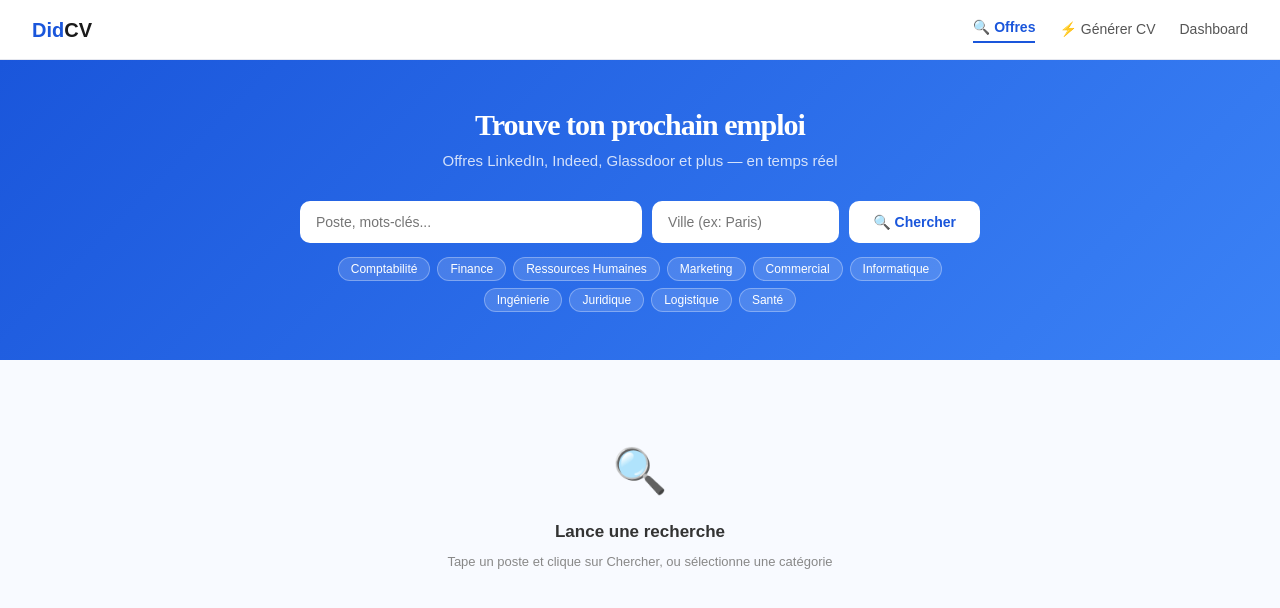
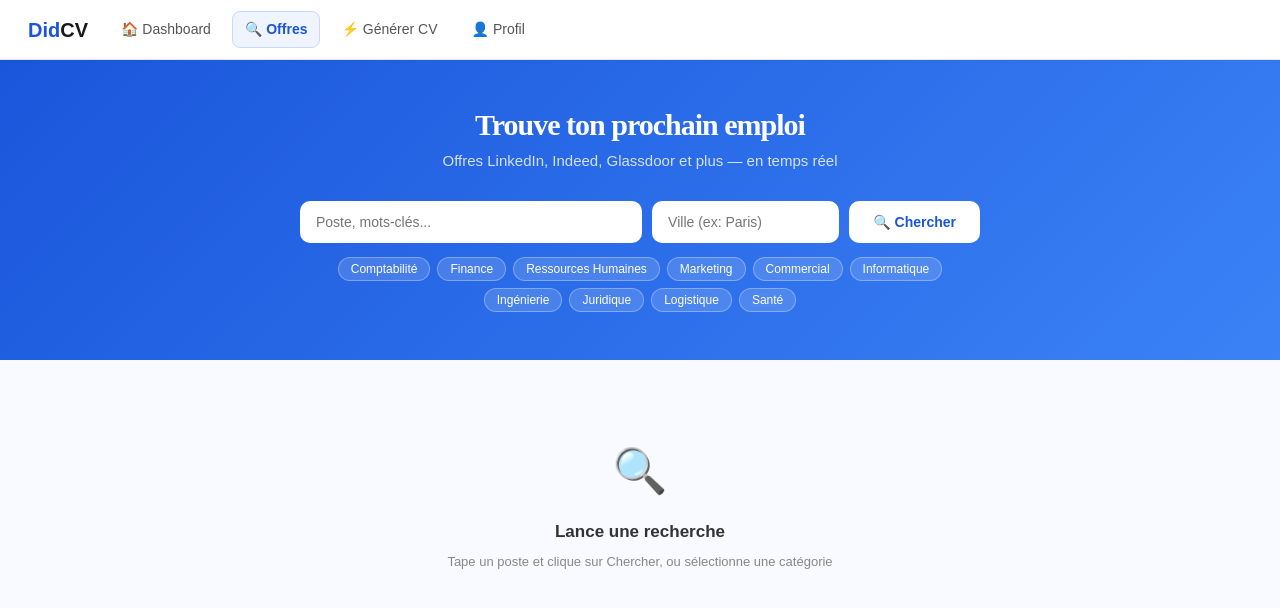
Before and after one commit to Didi276/didcv, a React (Vite) app: page /offres in a window 1280 px wide. Shown: the top 608 px of the page. Built offline with nearby package versions, Linux system fonts and the light colour scheme; no server answers.

Commit message:
feat: navbar globale

```diff
--- a/src/Dashboard.jsx
+++ b/src/Dashboard.jsx
@@ -1,4 +1,4 @@
-import CVEditor from './CVEditor'
+import CVEditorBlocks from './CVEditorBlocks'
 import { useEditor, EditorContent } from '@tiptap/react'
 import StarterKit from '@tiptap/starter-kit'
 import Underline from '@tiptap/extension-underline'
@@ -10,6 +10,7 @@ import { supabase } from './supabase'
 import { CVTemplate } from './CVTemplates'
 import jsPDF from 'jspdf'
 import html2canvas from 'html2canvas'
+import Navbar from './Navbar'
 import './App.css'
 
 function Dashboard() {
@@ -21,23 +22,16 @@ function Dashboard() {
   const [showLettre, setShowLettre] = useState(false)
   const [editingLettre, setEditingLettre] = useState(false)
   const [lettreEditee, setLettreEditee] = useState('')
-
-  // ✅ CVEditor plein écran (même composant que Generate.jsx)
   const [showCVEditor, setShowCVEditor] = useState(false)
   const [cvToEdit, setCvToEdit] = useState(null)
 
   const editor = useEditor({
     extensions: [
-      StarterKit,
-      Underline,
-      TextStyle,
-      Color,
+      StarterKit, Underline, TextStyle, Color,
       TextAlign.configure({ types: ['heading', 'paragraph'] }),
     ],
     content: '',
-    onUpdate: ({ editor }) => {
-      setLettreEditee(editor.getHTML())
-    },
+    onUpdate: ({ editor }) => setLettreEditee(editor.getHTML()),
   })
 
   useEffect(() => {
@@ -57,25 +51,18 @@ function Dashboard() {
     fetchData()
   }, [])
 
-  const handleLogout = async () => {
-    await supabase.auth.signOut()
-    window.location.href = '/'
-  }
-
   const handleDelete = async (id) => {
     if (!confirm('Supprimer ce CV ?')) return
     await supabase.from('cvs').delete().eq('id', id)
     setCvs(cvs.filter(cv => cv.id !== id))
   }
 
-  // ✅ Ouvrir CVEditor plein écran pour un CV existant
   const handleEditCV = (cv) => {
     setCvToEdit(cv)
     setShowCVEditor(true)
-    setSelectedCv(null) // fermer la modale si ouverte
+    setSelectedCv(null)
   }
 
-  // ✅ Sauvegarder depuis CVEditor → met à jour Supabase + state local
   const handleSaveCVEditor = async (cvDataModifie) => {
     if (!cvToEdit) return
     await supabase.from('cvs').update({ cv_data: cvDataModifie }).eq('id', cvToEdit.id)
@@ -84,7 +71,6 @@ function Dashboard() {
     setCvToEdit(null)
   }
 
-  // ✅ PDF haute qualité scale 4
   const handleDownloadCV = async (cv) => {
     setSelectedCv(cv)
     setShowLettre(false)
@@ -92,14 +78,8 @@ function Dashboard() {
       const element = document.getElementById('cv-to-print')
       if (!element) return
       const canvas = await html2canvas(element, {
-        scale: 4,
-        useCORS: true,
-        backgroundColor: '#ffffff',
-        width: 794,
-        height: 1123,
-        logging: false,
-        imageTimeout: 0,
-        allowTaint: true
+        scale: 4, useCORS: true, backgroundColor: '#ffffff',
+        width: 794, height: 1123, logging: false, imageTimeout: 0, allowTaint: true
       })
       const imgData = canvas.toDataURL('image/png')
       const pdf = new jsPDF('p', 'mm', 'a4', true)
@@ -136,7 +116,7 @@ function Dashboard() {
       background: active ? '#eff4ff' : '#fff',
       color: active ? '#1a56db' : '#374151',
       cursor: 'pointer', display: 'flex', alignItems: 'center', justifyContent: 'center',
-      fontSize: '13px', fontWeight: '600', transition: 'all 0.15s'
+      fontSize: '13px', fontWeight: '600'
     }}>
       {children}
     </button>
@@ -151,14 +131,7 @@ function Dashboard() {
 
   return (
     <div className="dashboard-page">
-      <nav>
-        <a className="logo" href="/dashboard"><span>Did</span>CV</a>
-        <div className="nav-btns">
-          <a href="/profile" className="btn-ghost">👤 Mon profil</a>
-          <a href="/templates" className="btn-blue">+ Nouveau CV</a>
-          <button className="btn-ghost" onClick={handleLogout}>Déconnexion</button>
-        </div>
-      </nav>
+      <Navbar currentPage="dashboard" />
 
       <div className="dashboard-wrap">
         <div className="dashboard-hero">
@@ -222,28 +195,17 @@ function Dashboard() {
                       <div className="dashboard-card2-titre">{cv.cv_data.titre}</div>
                       {cv.offre_titre && <div className="dashboard-card2-offre">🎯 {cv.offre_titre}</div>}
                     </div>
-                    <div className="dashboard-card2-template" style={{ background: templateColors[cv.template] + '15', color: templateColors[cv.template] || '#1a56db' }}>
+                    <div className="dashboard-card2-template" style={{ background: (templateColors[cv.template] || '#1a56db') + '15', color: templateColors[cv.template] || '#1a56db' }}>
                       {cv.template}
                     </div>
                   </div>
                   <div className="dashboard-card2-bottom">
                     <div className="dashboard-card2-date">{formatDate(cv.created_at)}</div>
                     <div className="dashboard-card2-actions">
-                      <button className="dash-btn dash-btn-primary" onClick={() => { setSelectedCv(cv); setShowLettre(false) }}>
-                        👁 CV
-                      </button>
-                      {/* ✅ Bouton Modifier → CVEditor plein écran avec aperçu live */}
-                      <button
-                        className="dash-btn"
-                        style={{ background: '#eff4ff', color: '#1a56db', border: '1px solid #c7d9ff' }}
-                        onClick={() => handleEditCV(cv)}
-                      >
-                        ✏️ Modifier
-                      </button>
+                      <button className="dash-btn dash-btn-primary" onClick={() => { setSelectedCv(cv); setShowLettre(false) }}>👁 CV</button>
+                      <button className="dash-btn" style={{ background: '#eff4ff', color: '#1a56db', border: '1px solid #c7d9ff' }} onClick={() => handleEditCV(cv)}>✏️ Modifier</button>
                       {cv.lettre_motivation && (
-                        <button className="dash-btn dash-btn-secondary" onClick={() => { setSelectedCv(cv); setShowLettre(true) }}>
-                          ✉️ Lettre
-                        </button>
+                        <button className="dash-btn dash-btn-secondary" onClick={() => { setSelectedCv(cv); setShowLettre(true) }}>✉️ Lettre</button>
                       )}
                       <button className="dash-btn dash-btn-danger" onClick={() => handleDelete(cv.id)}>🗑</button>
                     </div>
@@ -255,9 +217,8 @@ function Dashboard() {
         )}
       </div>
 
-      {/* ✅ CVEditor plein écran — identique à Generate.jsx */}
       {showCVEditor && cvToEdit && (
-        <CVEditor
+        <CVEditorBlocks
           cvData={cvToEdit.cv_data}
           template={cvToEdit.template}
           onSave={handleSaveCVEditor}
@@ -265,73 +226,33 @@ function Dashboard() {
         />
       )}
 
-      {/* Modale aperçu CV + Lettre */}
       {selectedCv && !showCVEditor && (
         <div className="cv-modal" onClick={() => setSelectedCv(null)}>
           <div className="cv-modal-content" onClick={e => e.stopPropagation()}>
             <div className="cv-modal-header">
               <div style={{ display: 'flex', gap: '8px', alignItems: 'center' }}>
-                <button onClick={() => setShowLettre(false)} style={{
-                  padding: '6px 14px', borderRadius: '8px', border: 'none', cursor: 'pointer',
-                  background: !showLettre ? '#1a56db' : '#f0f0f0',
-                  color: !showLettre ? '#fff' : '#333',
-                  fontSize: '13px', fontWeight: '500'
-                }}>📄 CV</button>
+                <button onClick={() => setShowLettre(false)} style={{ padding: '6px 14px', borderRadius: '8px', border: 'none', cursor: 'pointer', background: !showLettre ? '#1a56db' : '#f0f0f0', color: !showLettre ? '#fff' : '#333', fontSize: '13px', fontWeight: '500' }}>📄 CV</button>
                 {selectedCv.lettre_motivation && (
-                  <button onClick={() => setShowLettre(true)} style={{
-                    padding: '6px 14px', borderRadius: '8px', border: 'none', cursor: 'pointer',
-                    background: showLettre ? '#1a56db' : '#f0f0f0',
-                    color: showLettre ? '#fff' : '#333',
-                    fontSize: '13px', fontWeight: '500'
-                  }}>✉️ Lettre</button>
+                  <button onClick={() => setShowLettre(true)} style={{ padding: '6px 14px', borderRadius: '8px', border: 'none', cursor: 'pointer', background: showLettre ? '#1a56db' : '#f0f0f0', color: showLettre ? '#fff' : '#333', fontSize: '13px', fontWeight: '500' }}>✉️ Lettre</button>
                 )}
               </div>
               <div style={{ display: 'flex', gap: '8px', alignItems: 'center' }}>
-                {/* ✅ Bouton Modifier dans la modale aussi */}
-                {!showLettre && (
-                  <button
-                    onClick={() => handleEditCV(selectedCv)}
-                    style={{ padding: '6px 14px', borderRadius: '8px', border: '1px solid #c7d9ff', cursor: 'pointer', background: '#eff4ff', color: '#1a56db', fontSize: '13px', fontWeight: '500' }}
-                  >✏️ Modifier</button>
-                )}
-                {!showLettre && (
-                  <button className="btn-download" onClick={() => handleDownloadCV(selectedCv)}>📥 Télécharger CV</button>
-                )}
-                {showLettre && (
-                  <button className="btn-download" onClick={() => handleDownloadLettre(selectedCv)}>📥 Télécharger Lettre</button>
-                )}
+                {!showLettre && <button onClick={() => handleEditCV(selectedCv)} style={{ padding: '6px 14px', borderRadius: '8px', border: '1px solid #c7d9ff', cursor: 'pointer', background: '#eff4ff', color: '#1a56db', fontSize: '13px', fontWeight: '500' }}>✏️ Modifier</button>}
+                {!showLettre && <button className="btn-download" onClick={() => handleDownloadCV(selectedCv)}>📥 Télécharger CV</button>}
+                {showLettre && <button className="btn-download" onClick={() => handleDownloadLettre(selectedCv)}>📥 Télécharger Lettre</button>}
                 <button className="cv-modal-close" onClick={() => setSelectedCv(null)}>✕</button>
               </div>
             </div>
-
             <div className="cv-modal-body">
               {showLettre ? (
                 <div style={{ padding: '40px', maxWidth: '700px', margin: '0 auto', width: '100%' }}>
                   {editingLettre ? (
                     <div>
-                      <div style={{ border: '1px solid #e5e7ef', borderRadius: '8px', overflow: 'hidden', boxShadow: '0 2px 8px rgba(0,0,0,0.06)' }}>
+                      <div style={{ border: '1px solid #e5e7ef', borderRadius: '8px', overflow: 'hidden' }}>
                         <div style={{ background: '#f8fafc', padding: '10px 14px', borderBottom: '1px solid #e5e7ef', display: 'flex', gap: '4px', flexWrap: 'wrap', alignItems: 'center' }}>
-                          <ToolbarBtn onClick={() => editor.chain().focus().toggleBold().run()} active={editor?.isActive('bold')} title="Gras">
-                            <span style={{ fontWeight: '900' }}>B</span>
-                          </ToolbarBtn>
-                          <ToolbarBtn onClick={() => editor.chain().focus().toggleItalic().run()} active={editor?.isActive('italic')} title="Italique">
-                            <span style={{ fontStyle: 'italic' }}>I</span>
-                          </ToolbarBtn>
-                          <ToolbarBtn onClick={() => editor.chain().focus().toggleUnderline().run()} active={editor?.isActive('underline')} title="Souligné">
-                            <span style={{ textDecoration: 'underline' }}>U</span>
-                          </ToolbarBtn>
-                          <div style={{ width: '1px', height: '24px', background: '#e5e7ef', margin: '0 4px' }}></div>
-                          <ToolbarBtn onClick={() => editor.chain().focus().setTextAlign('left').run()} active={editor?.isActive({ textAlign: 'left' })} title="Gauche">⬅</ToolbarBtn>
-                          <ToolbarBtn onClick={() => editor.chain().focus().setTextAlign('center').run()} active={editor?.isActive({ textAlign: 'center' })} title="Centrer">↔</ToolbarBtn>
-                          <ToolbarBtn onClick={() => editor.chain().focus().setTextAlign('right').run()} active={editor?.isActive({ textAlign: 'right' })} title="Droite">➡</ToolbarBtn>
-                          <div style={{ width: '1px', height: '24px', background: '#e5e7ef', margin: '0 4px' }}></div>
-                          <ToolbarBtn onClick={() => editor.chain().focus().toggleHeading({ level: 2 }).run()} active={editor?.isActive('heading')} title="Titre">H2</ToolbarBtn>
-                          <ToolbarBtn onClick={() => editor.chain().focus().toggleBulletList().run()} active={editor?.isActive('bulletList')} title="Liste">≡</ToolbarBtn>
-                          <div style={{ width: '1px', height: '24px', background: '#e5e7ef', margin: '0 4px' }}></div>
-                          <div style={{ display: 'flex', alignItems: 'center', gap: '4px' }}>
-                            <span style={{ fontSize: '12px', color: '#6b7280' }}>A</span>
-                            <input type="color" title="Couleur" onChange={e => editor.chain().focus().setColor(e.target.value).run()} style={{ width: '28px', height: '28px', padding: '2px', border: '1px solid #e5e7ef', borderRadius: '6px', cursor: 'pointer' }} />
-                          </div>
+                          <ToolbarBtn onClick={() => editor.chain().focus().toggleBold().run()} active={editor?.isActive('bold')} title="Gras"><span style={{ fontWeight: '900' }}>B</span></ToolbarBtn>
+                          <ToolbarBtn onClick={() => editor.chain().focus().toggleItalic().run()} active={editor?.isActive('italic')} title="Italique"><span style={{ fontStyle: 'italic' }}>I</span></ToolbarBtn>
+                          <ToolbarBtn onClick={() => editor.chain().focus().toggleUnderline().run()} active={editor?.isActive('underline')} title="Souligné"><span style={{ textDecoration: 'underline' }}>U</span></ToolbarBtn>
                         </div>
                         <EditorContent editor={editor} style={{ minHeight: '350px', padding: '20px', fontFamily: 'Georgia,serif', fontSize: '14px', lineHeight: '1.8', color: '#222' }} />
                       </div>
@@ -347,14 +268,8 @@ function Dashboard() {
                     </div>
                   ) : (
                     <div>
-                      <div style={{ fontFamily: 'Georgia,serif', fontSize: '14px', lineHeight: '1.8', color: '#222', whiteSpace: 'pre-wrap', marginBottom: '16px' }}>
-                        {selectedCv.lettre_motivation}
-                      </div>
-                      <button className="btn-ghost" onClick={() => {
-                        setLettreEditee(selectedCv.lettre_motivation)
-                        editor?.commands.setContent(selectedCv.lettre_motivation)
-                        setEditingLettre(true)
-                      }}>✏️ Modifier la lettre</button>
+                      <div style={{ fontFamily: 'Georgia,serif', fontSize: '14px', lineHeight: '1.8', color: '#222', whiteSpace: 'pre-wrap', marginBottom: '16px' }}>{selectedCv.lettre_motivation}</div>
+                      <button className="btn-ghost" onClick={() => { setLettreEditee(selectedCv.lettre_motivation); editor?.commands.setContent(selectedCv.lettre_motivation); setEditingLettre(true) }}>✏️ Modifier la lettre</button>
                     </div>
                   )}
                 </div>
--- a/src/Generate.jsx
+++ b/src/Generate.jsx
@@ -7,6 +7,7 @@ import jsPDF from 'jspdf'
 import html2canvas from 'html2canvas'
 import * as pdfjsLib from 'pdfjs-dist'
 import OffreSearch from './OffreSearch'
+import Navbar from './Navbar'
 
 pdfjsLib.GlobalWorkerOptions.workerSrc = new URL(
   'pdfjs-dist/build/pdf.worker.min.mjs',
@@ -496,9 +497,7 @@ RÈGLES :
   return (
     <div className="generate-page">
       <nav>
-        <a className="logo" href="/dashboard"><span>Did</span>CV</a>
-        <a href="/dashboard" className="btn-ghost" style={{marginLeft:'auto', marginRight:'12px'}}>Mon dashboard</a>
-        <a href="/templates" className="btn-ghost">← Changer de template</a>
+        <Navbar currentPage="generate" />
       </nav>
 
       <div className="generate-wrap">
--- /dev/null
+++ b/src/Navbar.jsx
@@ -0,0 +1,69 @@
+// src/Navbar.jsx — Navigation globale réutilisable sur toutes les pages
+import { useEffect, useState } from 'react'
+import { supabase } from './supabase'
+
+export default function Navbar({ currentPage = '' }) {
+  const [user, setUser] = useState(null)
+
+  useEffect(() => {
+    supabase.auth.getUser().then(({ data: { user } }) => setUser(user))
+  }, [])
+
+  const handleLogout = async () => {
+    await supabase.auth.signOut()
+    window.location.href = '/'
+  }
+
+  const linkStyle = (page) => ({
+    fontSize: '14px',
+    fontWeight: currentPage === page ? '700' : '500',
+    color: currentPage === page ? '#1a56db' : '#555',
+    textDecoration: 'none',
+    padding: '6px 12px',
+    borderRadius: '8px',
+    background: currentPage === page ? '#eff4ff' : 'transparent',
+    border: currentPage === page ? '1px solid #c7d9ff' : '1px solid transparent',
+    transition: 'all 0.15s',
+  })
+
+  return (
+    <nav style={{
+      background: '#fff',
+      borderBottom: '1px solid #e5e7ef',
+      padding: '0 28px',
+      height: '60px',
+      display: 'flex',
+      alignItems: 'center',
+      gap: '8px',
+      position: 'sticky',
+      top: 0,
+      zIndex: 100,
+      boxShadow: '0 1px 4px rgba(0,0,0,0.04)'
+    }}>
+      {/* Logo */}
+      <a href="/dashboard" style={{ fontWeight: '800', fontSize: '20px', textDecoration: 'none', color: '#1a1a1a', marginRight: '12px' }}>
+        <span style={{ color: '#1a56db' }}>Did</span>CV
+      </a>
+
+      {/* Liens principaux */}
+      <a href="/dashboard" style={linkStyle('dashboard')}>🏠 Dashboard</a>
+      <a href="/offres" style={linkStyle('offres')}>🔍 Offres</a>
+      <a href="/templates" style={linkStyle('generate')}>⚡ Générer CV</a>
+      <a href="/profile" style={linkStyle('profile')}>👤 Profil</a>
+
+      {/* Spacer */}
+      <div style={{ flex: 1 }} />
+
+      {/* Déconnexion */}
+      {user && (
+        <button onClick={handleLogout} style={{
+          fontSize: '13px', color: '#555', background: 'none',
+          border: '1px solid #e5e7ef', borderRadius: '8px',
+          padding: '6px 14px', cursor: 'pointer', fontFamily: 'inherit'
+        }}>
+          Déconnexion
+        </button>
+      )}
+    </nav>
+  )
+}
--- a/src/Offres.jsx
+++ b/src/Offres.jsx
@@ -1,4 +1,5 @@
 import { useState } from 'react'
+import Navbar from './Navbar'
 
 const CATEGORIES = [
   'Comptabilité', 'Finance', 'Ressources Humaines', 'Marketing', 'Commercial',
@@ -53,16 +54,7 @@ export default function Offres() {
   return (
     <div style={{ minHeight: '100vh', background: '#f8faff', fontFamily: 'inherit' }}>
 
-      {/* NAV */}
-      <nav style={{ background: '#fff', borderBottom: '1px solid #e5e7ef', padding: '0 32px', height: '60px', display: 'flex', alignItems: 'center', gap: '24px' }}>
-        <a href="/dashboard" style={{ fontWeight: '800', fontSize: '20px', textDecoration: 'none', color: '#1a1a1a' }}>
-          <span style={{ color: '#1a56db' }}>Did</span>CV
-        </a>
-        <div style={{ flex: 1 }} />
-        <a href="/offres" style={{ fontSize: '14px', color: '#1a56db', textDecoration: 'none', fontWeight: '700', borderBottom: '2px solid #1a56db', paddingBottom: '2px' }}>🔍 Offres</a>
-        <a href="/generate" style={{ fontSize: '14px', color: '#555', textDecoration: 'none', fontWeight: '500' }}>⚡ Générer CV</a>
-        <a href="/dashboard" style={{ fontSize: '14px', color: '#555', textDecoration: 'none' }}>Dashboard</a>
-      </nav>
+      <Navbar currentPage="offres" />
 
       {/* HERO */}
       <div style={{ background: 'linear-gradient(135deg, #1a56db, #3b82f6)', padding: '48px 32px', textAlign: 'center' }}>
```
